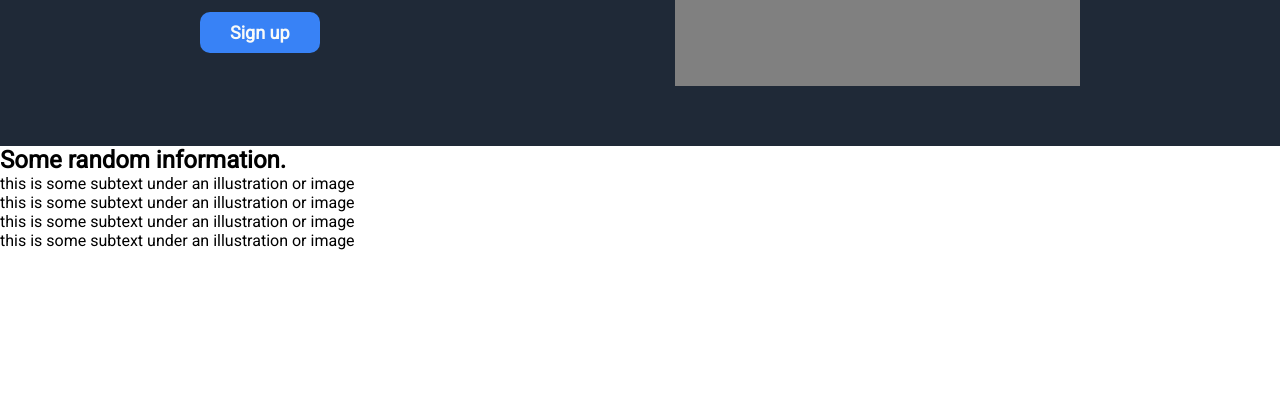
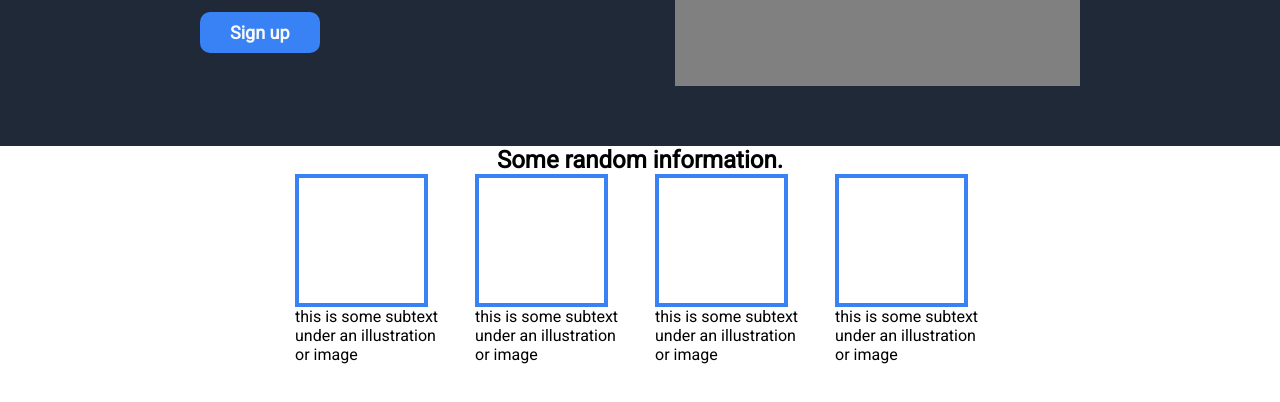
Before and after one commit to dawidduraj/odin-landing-page, a plain HTML site: page index.html in a window 1280 px wide. Shown: the part 322-724 px from the top of the page. Drawn offline with Linux system fonts and the light colour scheme.

Commit message:
Begin designing information section

```diff
--- a/style.css
+++ b/style.css
@@ -64,3 +64,22 @@ a{
     background-color: gray;
     height: 300px;
 }
+.information{
+    display: flex;
+    flex-direction: column;
+    align-items: center;
+}
+
+.items{
+    display: flex;
+    gap: 30px;
+}
+
+.item figcaption{
+    width: 150px;
+}
+.image{
+    width: 125px;
+    height: 125px;
+    border: 4px #3882f6 solid;
+}
```
